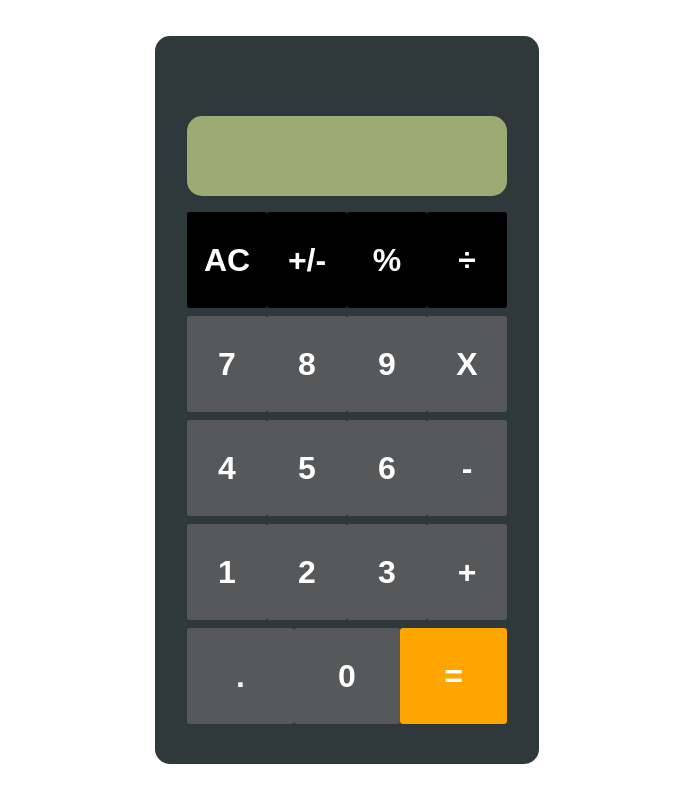
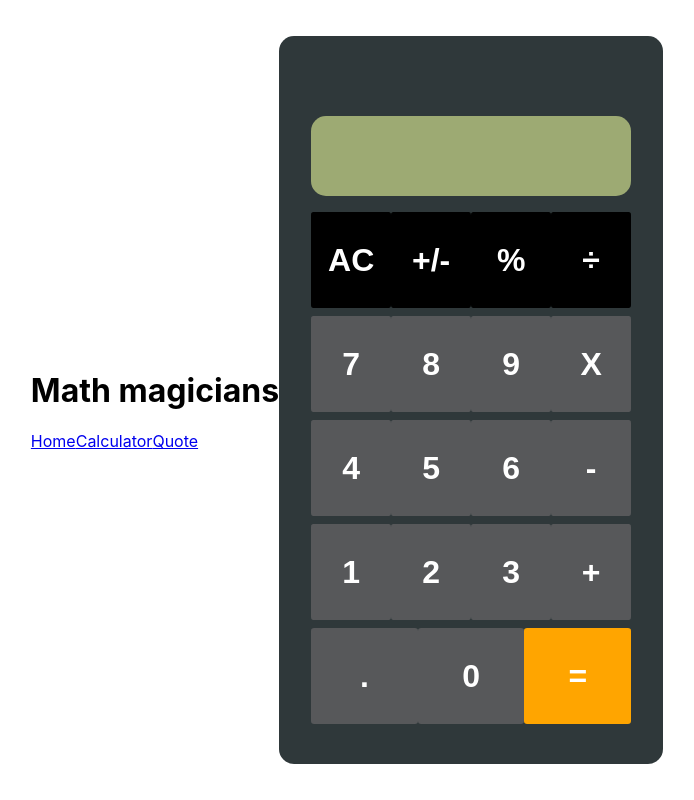
Before and after one commit to AlduLonghi/calculator-react, a React (Create React App) app: page / in a window 1280 px wide. Shown: the whole page, without its empty margins (293-987 px from the left). Built offline with nearby package versions, Linux system fonts and the light colour scheme.

Commit message:
Implement first route

```diff
--- a/package.json
+++ b/package.json
@@ -10,6 +10,7 @@
     "prop-types": "^15.7.2",
     "react": "^17.0.1",
     "react-dom": "^17.0.1",
+    "react-router-dom": "^5.2.0",
     "react-scripts": "4.0.1",
     "web-vitals": "^0.2.4"
   },
--- a/src/components/App.js
+++ b/src/components/App.js
@@ -1,25 +1,11 @@
-import { useState } from 'react';
-import Display from './Display';
-import ButtonPanel from './ButtonPanel';
-import calculate from '../logic/calculate';
+import { Route, Switch } from 'react-router-dom';
+import Calculator from './Calculator';
 import '../style/App.css';
 
-const App = () => {
-  const [state, setState] = useState({ total: '', next: '', operation: '' });
-  const { total } = state;
-  const { next } = state;
-  const { operation } = state;
-
-  const handleClick = btnName => {
-    setState(prevState => ({ ...calculate(prevState, btnName) }));
-  };
-
-  return (
-    <div className="calculator-body">
-      <Display data={{ total, next, operation }} />
-      <ButtonPanel onClick={handleClick} />
-    </div>
-  );
-};
+const App = () => (
+  <Switch>
+    <Route path="/" component={Calculator} />
+  </Switch>
+);
 
 export default App;
--- /dev/null
+++ b/src/components/Calculator.js
@@ -0,0 +1,29 @@
+import { useState } from 'react';
+import Display from './Display';
+import ButtonPanel from './ButtonPanel';
+import calculate from '../logic/calculate';
+import '../style/App.css';
+import Navbar from './shared/Navbar';
+
+const Calculator = () => {
+  const [state, setState] = useState({ total: '', next: '', operation: '' });
+  const { total } = state;
+  const { next } = state;
+  const { operation } = state;
+
+  const handleClick = btnName => {
+    setState(prevState => ({ ...calculate(prevState, btnName) }));
+  };
+
+  return (
+    <>
+      <Navbar />
+      <div className="calculator-body">
+        <Display data={{ total, next, operation }} />
+        <ButtonPanel onClick={handleClick} />
+      </div>
+    </>
+  );
+};
+
+export default Calculator;
--- a/src/components/shared/Navbar.js
+++ b/src/components/shared/Navbar.js
@@ -1,14 +1,16 @@
-export const Navbar = () => {
-    return(
+import { Link } from 'react-router-dom';
+
+const Navbar = () => (
   <div>
     <h1>
       Math magicians
     </h1>
     <div>
-                <link to='/'>Home</link>
-                <link to='/calculator'>Calculator</link>
-                <link to='/quote'>Quote</link>
+      <Link to="/">Home</Link>
+      <Link to="/calculator">Calculator</Link>
+      <Link to="/quote">Quote</Link>
     </div>
   </div>
-    )
-}
+);
+
+export default Navbar;
--- a/src/index.js
+++ b/src/index.js
@@ -1,11 +1,12 @@
 import React from 'react';
 import ReactDOM from 'react-dom';
+import { BrowserRouter as Router } from 'react-router-dom';
 import './style/index.css';
 import App from './components/App';
 
 ReactDOM.render(
-  <React.StrictMode>
+  <Router>
     <App />
-  </React.StrictMode>,
+  </Router>,
   document.getElementById('root'),
 );
```
Also changed, not shown: 2 other files (tests, documents, lock files or other folders). Lines whose indentation alone changed are shown as unchanged.
